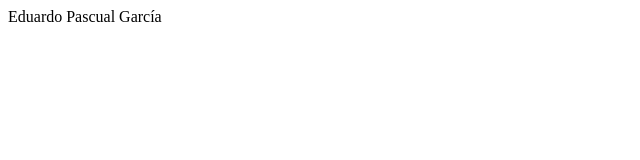
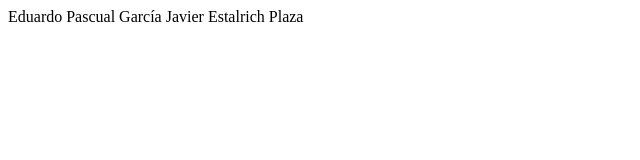
Before and after one commit to edupasc/dws_github, a plain HTML site: page index.html in a window 1280 px wide. Shown: the whole page, without its empty margins (0-640 px from the left). Drawn offline with Linux system fonts and the light colour scheme.

Commit message:
Update index.html
puse el nombreeee

```diff
--- a/index.html
+++ b/index.html
@@ -1,4 +1,5 @@
 <!DOCTYPE html>
 <body>
     Eduardo Pascual García
+    Javier Estalrich Plaza
 </body>
```
